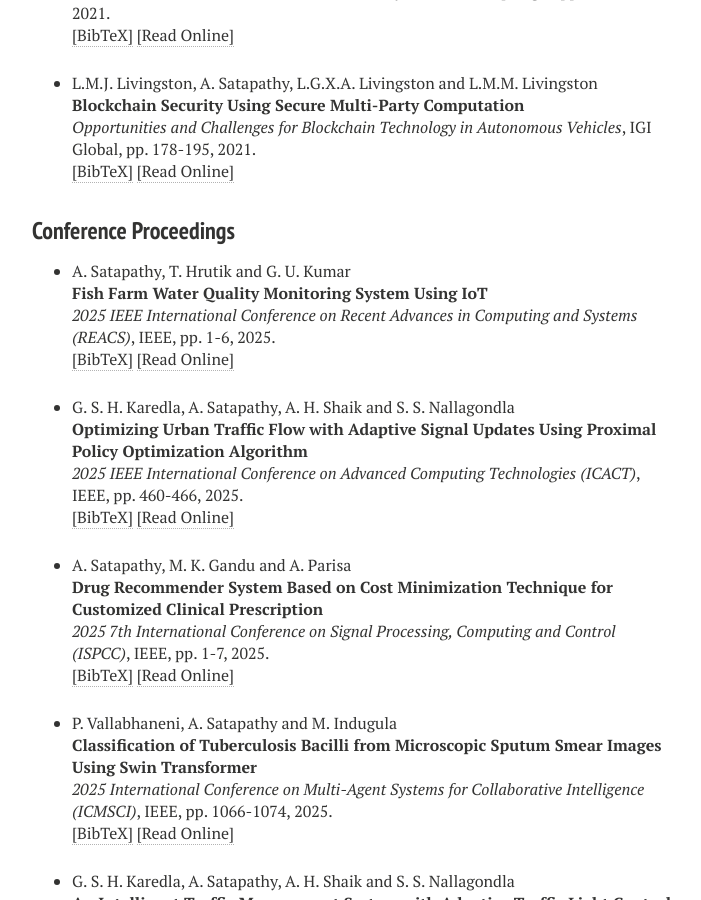
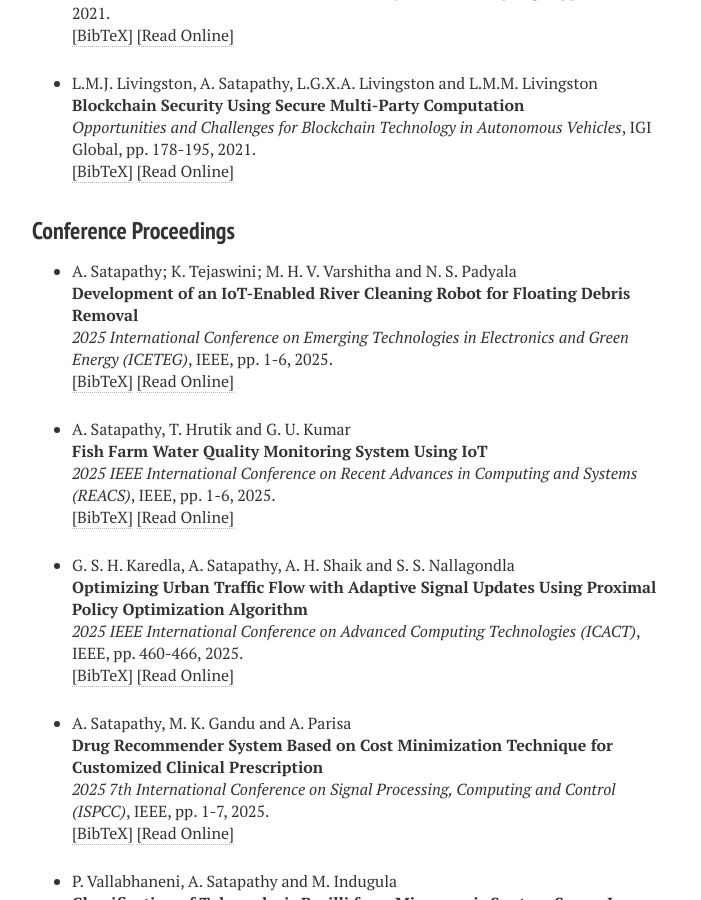
Before and after one commit to ashutoshsatapathy1990/ashutoshsatapathy1990.github.io, a Jekyll site: the page built from publications.md, in a window 1280 px wide and 900 px high, scrolled down 3291 px. Shown: the whole window, without its empty margins (288-989 px from the left). Built offline with Jekyll 4.4.1, drawn with Linux system fonts in a browser that asks for light colours; nearby versions of some CDN libraries.

Commit message:
Update publications.html

```diff
--- a/_layouts/publications.html
+++ b/_layouts/publications.html
@@ -685,6 +685,30 @@ pp. 178-195,
 <h3 style="margin-bottom:0px;padding-top:10px;">Conference Proceedings</h3>
 <ul class="biblist">
 
+<!-- Item: satapathy2025development -->
+<li ><p>
+A. Satapathy; K. Tejaswini; M. H. V. Varshitha and N. S. Padyala
+<br><b>Development of an IoT-Enabled River Cleaning Robot for Floating Debris Removal</b><br>
+<i>2025 International Conference on Emerging Technologies in Electronics and Green Energy (ICETEG)</i>,
+IEEE,
+pp. 1-6,
+2025.
+<br />
+<a href="javascript:toggleBibtex('satapathy2025development')">[BibTeX]</a>
+<a href= "https://ieeexplore.ieee.org/abstract/document/11413293/" target="_blank">[Read Online]</a>
+</p>
+<div id="bib_satapathy2025development" class="bibtex noshow">
+<pre>
+@inproceedings{satapathy2025development,
+  title={Development of an IoT-Enabled River Cleaning Robot for Floating Debris Removal},
+  author={Satapathy, Ashutosh and Tejaswini, Kotha and Varshitha, Muppalla Hema Vishnu and Padyala, Neeraj Sai},
+  booktitle={2025 International Conference on Emerging Technologies in Electronics and Green Energy (ICETEG)},
+  pages={1--6},
+  year={2025},
+  organization={IEEE}
+}
+</pre></div>
+
 <!-- Item: satapathy2025fish -->
 <li ><p>
 A. Satapathy, T. Hrutik and G. U. Kumar
```
